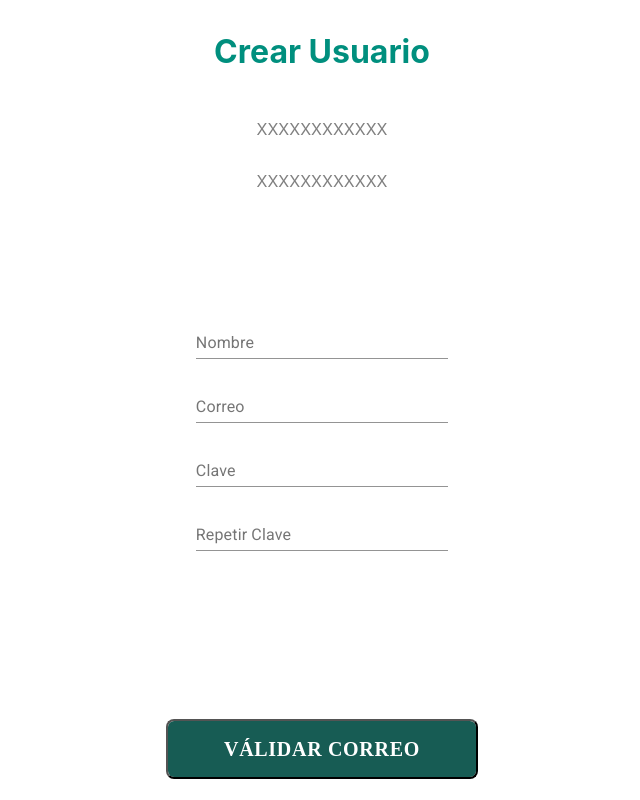
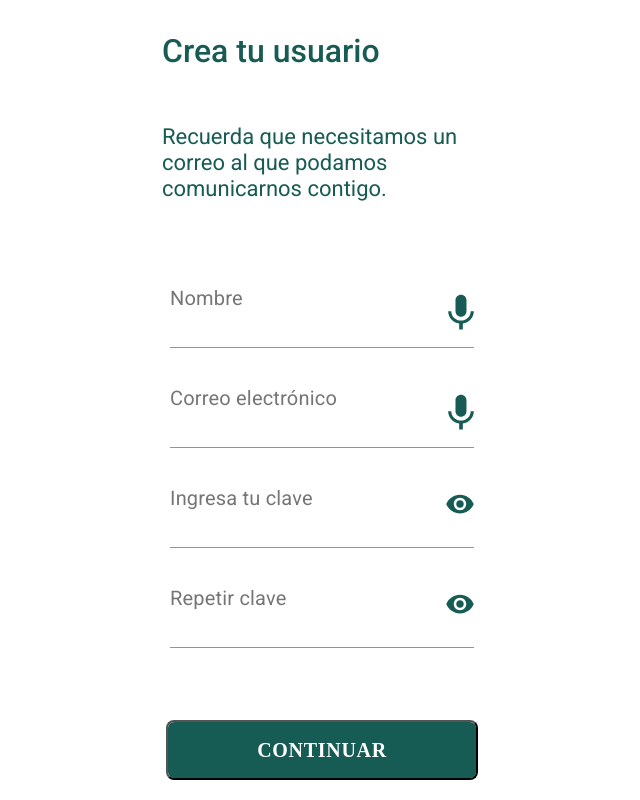
Before and after one commit to veronicaurrutia/scl012-tenpo, a React (Create React App) app: page /registrarse in a window 1280 px wide. Shown: the whole page, without its empty margins (318-958 px from the left). Built offline with nearby package versions, Linux system fonts and the light colour scheme.

Commit message:
fix component welcome view

```diff
--- a/src/assets/css/registry.css
+++ b/src/assets/css/registry.css
@@ -3,21 +3,40 @@
     justify-content: center;
     align-items: center;
     flex-direction: column;
+    font-family: Roboto;
 }
 
 .container-registry h1{
     margin-top: 1em;
     margin-bottom: 1em;
-    color:#008F7E;
+    color: #175C54;
+    font-weight: 500;
+    width: 320px;
+}
 
-}
 .container-registry p{
-    color: gray;
+    font-style: normal;
+    font-weight: normal;
+    color: #175C54;
+    font-size: 22px;
+    line-height: 26px;
+    width: 320px;
 
 }
 .container-registry form {
     display: flex;
     flex-direction: column;
-    margin-bottom: 10em;
-    margin-top: 6em;
+    margin-bottom: 4em;
+    margin-top: 2em;
+    width: 320px;
 }
+.container-clave{
+   position: relative;
+
+}
+.container-clave img {
+    position: absolute;
+    top: 30px;
+    right: 0px;
+
+}
--- a/src/components/Registry.jsx
+++ b/src/components/Registry.jsx
@@ -3,19 +3,31 @@ import "../assets/css/registry.css";
 import { makeStyles } from "@material-ui/core/styles";
 import TextField from "@material-ui/core/TextField";
 import ButtonPrimary from './ButtonPrimary';
+import eye from '../assets/img/eye.svg';
+import mic from '../assets/img/mic.svg';
 
 const useStyles = makeStyles((theme) => ({
   root: {
     "& > *": {
       margin: theme.spacing(1),
-      width: "25ch",
+
     },
     "& label.Mui-focused": {
-      color: "#00BAA4",
+      color: "#175C54",
     },
     "& .MuiInput-underline:after": {
-      borderBottomColor: "#00BAA4",
+      borderBottomColor: "#175C54",
     },
+    "& .MuiFormLabel-root": {
+      fontSize: '20px',
+    },
+    "& .MuiInputBase-input": {
+      height: '3em',
+      padding: '10px',
+    },
+    "& .MuiFormControl-root": {
+      width: '19em',
+    }
 
   },
 }));
@@ -23,18 +35,34 @@ const useStyles = makeStyles((theme) => ({
 const Registry = () => {
   const classes = useStyles();
   return (
+    <>
     <div className="container-registry">
-      <h1>Crear Usuario</h1>
-      <p>XXXXXXXXXXXX</p>
-      <p>XXXXXXXXXXXX</p>
+      <h1>Crea tu usuario</h1>
+      <p> Recuerda que necesitamos un correo al que podamos comunicarnos contigo.</p>
+
       <form className={classes.root} noValidate autoComplete="off">
-        <TextField id="standard-basic" label="Nombre" />
-        <TextField id="standard-basic" label="Correo" />
-        <TextField id="standard-basic" label="Clave" />
-        <TextField id="standard-basic" label="Repetir Clave" />
+        <div className='container-clave'>
+          <TextField id="standard-basic" label="Nombre" />
+          <img src={mic}/>
+        </div>
+        <div className='container-clave'>
+          <TextField id="standard-basic" label="Correo electrónico" />
+          <img src={mic}/>
+        </div>
+        <div className='container-clave'>
+        <TextField id="standard-basic" label="Ingresa tu clave" />
+        <img src={eye}/>
+        </div>
+        <div className='container-clave'>
+          <TextField id="standard-basic" label="Repetir clave" />
+          <img src={eye}/>
+        </div>
       </form>
-      <ButtonPrimary title='Válidar Correo'/>
     </div>
+    <div style={{display:'flex', justifyContent:'center'}}>
+     <ButtonPrimary title='Continuar'/>
+    </div>
+     </>
   );
 };
 
```
Also changed, not shown: src/assets/img/eye.svg (added), src/assets/img/mic.svg (added).
